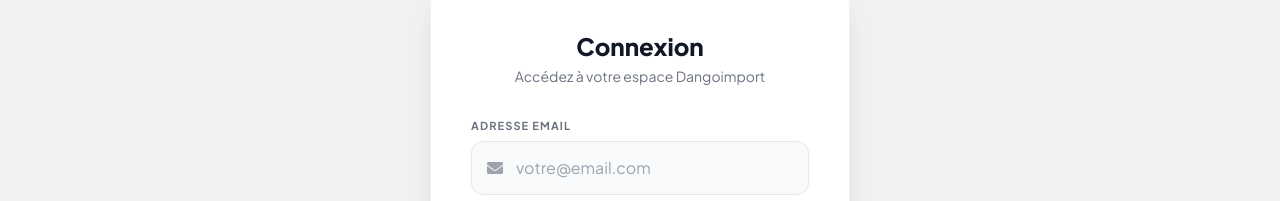
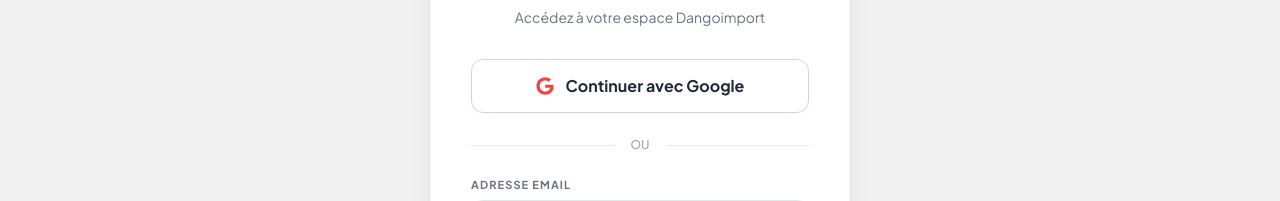
Before and after one commit to thisischaga/dangoimport, a React (Create React App) app: page /login in a window 1280 px wide. Shown: the part 201-402 px from the top of the page. Built offline with nearby package versions, Linux system fonts and the light colour scheme; no server answers.

Commit message:
first commit

```diff
--- a/src/App.js
+++ b/src/App.js
@@ -46,6 +46,7 @@
 import ScrollToTop from './components/ScrollToTop';
 import Politique from './pages/Politique';
 import MobileTabBar from './components/mobiletabbar';
+import OAuthSuccess from './pages/OAuthSuccess';
 
 function getPageTitle(pathname) {
   const routeTitles = [
@@ -229,6 +230,10 @@
 
                   <Route path='/login' element={<Login/>}/>
                   <Route path='/register' element={<Register/>}/>
+                  <Route
+                      path="/oauth-success"
+                      element={<OAuthSuccess />}
+                  />
                   {/**
                   <Route path='/blog/articles' element={<Blog/>}/>
                   <Route path='/blog/finance-personnelle' element={<PerFinance/>}/>
--- a/src/pages/Login.js
+++ b/src/pages/Login.js
@@ -3,7 +3,14 @@
 import axios from 'axios';
 import API_BASE_URL from '../apiConfig';
 import toast from '../utils/toast';
-import { FaEnvelope, FaLock, FaSignInAlt, FaEye, FaEyeSlash } from 'react-icons/fa';
+import {
+    FaEnvelope,
+    FaLock,
+    FaSignInAlt,
+    FaEye,
+    FaEyeSlash,
+    FaGoogle
+} from 'react-icons/fa';
 import logo from '../images/logo.png';
 
 const Login = () => {
@@ -41,6 +48,11 @@
       setLoading(false);
     }
   };
+  const handleGoogleLogin = () => {
+
+    window.location.href =
+        `${API_BASE_URL}/api/auth/google`;
+  };
 
   return (
     <div className="min-h-screen flex flex-col bg-[#F1F1F1]" style={{ fontFamily: 'Roboto, system-ui, Arial' }}>
@@ -64,9 +76,54 @@
 
           <div className="bg-white rounded-b-2xl shadow-xl border border-gray-100 overflow-hidden">
             <div className="p-8 sm:p-10">
+
               <h1 className="text-2xl font-black text-gray-900 text-center mb-1">Connexion</h1>
               <p className="text-sm text-gray-500 text-center mb-8">Accédez à votre espace Dangoimport</p>
+              <button
+                  type="button"
+                  onClick={handleGoogleLogin}
+                  className="
+                      w-full
+                      border
+                      border-gray-300
+                      bg-white
+                      text-gray-800
+                      font-bold
+                      py-3.5
+                      rounded-xl
+                      flex
+                      items-center
+                      justify-center
+                      gap-3
+                      hover:bg-gray-50
+                  "
+              >
 
+                  <FaGoogle
+                      className="text-red-500"
+                      size={18}
+                  />
+
+                  Continuer avec Google
+
+              </button>
+
+
+              <div className="flex items-center gap-4 my-6">
+
+                  <div className="flex-1 h-px bg-gray-200" />
+
+                  <span className="
+                      text-xs
+                      text-gray-400
+                      font-medium
+                  ">
+                      OU
+                  </span>
+
+                  <div className="flex-1 h-px bg-gray-200" />
+
+              </div>
               <form onSubmit={handleSubmit} className="space-y-5">
                 <div>
                   <label className="block text-[11px] font-bold text-gray-500 uppercase tracking-widest mb-1.5">Adresse Email</label>
--- a/src/pages/Register.js
+++ b/src/pages/Register.js
@@ -3,7 +3,7 @@
 import axios from 'axios';
 import API_BASE_URL from '../apiConfig';
 import toast from '../utils/toast';
-import { FaUser, FaEnvelope, FaLock, FaShieldAlt } from 'react-icons/fa';
+import { FaUser, FaEnvelope, FaLock, FaShieldAlt, FaGoogle } from 'react-icons/fa';
 import logo from '../images/logo.png';
 
 const Register = () => {
@@ -54,11 +54,16 @@
     }
   };
 
+  const handleGoogleSignup = () => {
+
+    window.location.href =
+        `${API_BASE_URL}/api/auth/google`;
+  };
+
   return (
     <div className="min-h-screen flex flex-col bg-[#F1F1F1]" style={{ fontFamily: 'Roboto, system-ui, Arial' }}>
       <div className="w-full bg-white py-4 px-6 sm:px-10 shadow-sm flex items-center justify-between">
         <div className="flex items-center gap-2.5 cursor-pointer" onClick={() => navigate('/')}>
-          <img src={logo} alt="Dangoimport" className="h-9 w-9 rounded-lg object-cover" />
           <div>
             <p className="text-[18px] font-black text-gray-900 leading-none">Dangoimport</p>
 
@@ -74,11 +79,46 @@
 
         <div className="max-w-md w-full space-y-8 bg-white p-6 sm:p-10 rounded-b-2xl shadow-xl border border-gray-100 my-auto">
           <div className="flex flex-col items-center">
-            <img src={logo} alt="Dangoimport" className="h-16 w-16 rounded-xl border border-gray-200 mb-6 cursor-pointer" onClick={() => navigate('/')} />
             <h2 className="text-center text-3xl font-black text-gray-900">{step === 1 ? 'Créer un compte' : 'Vérifiez votre email'}</h2>
             <p className="mt-2 text-center text-sm text-gray-600">{step === 1 ? 'Rejoignez Dangoimport et commencez à importer.' : `Nous avons envoyé un code à ${formData.userEmail}`}</p>
           </div>
+          <button
+            type="button"
+            onClick={handleGoogleSignup}
+            className="
+                w-full
+                border
+                border-gray-300
+                bg-white
+                py-3
+                rounded-xl
+                font-bold
+                text-gray-800
+                flex
+                items-center
+                justify-center
+                gap-3
+            "
+        >
 
+            <FaGoogle size={18} />
+
+            Continuer avec Google
+
+        </button>
+
+
+        <div className="flex items-center gap-4 my-6">
+
+            <div className="flex-1 h-px bg-gray-200" />
+
+            <span className="text-xs text-gray-400">
+                OU
+            </span>
+
+            <div className="flex-1 h-px bg-gray-200" />
+
+        </div>
           {step === 1 ? (
             <form className="mt-8 space-y-6" onSubmit={handleSendOTP}>
               <div className="space-y-4">
```
Also changed, not shown: src/pages/OAuthSuccess.jsx (added).
